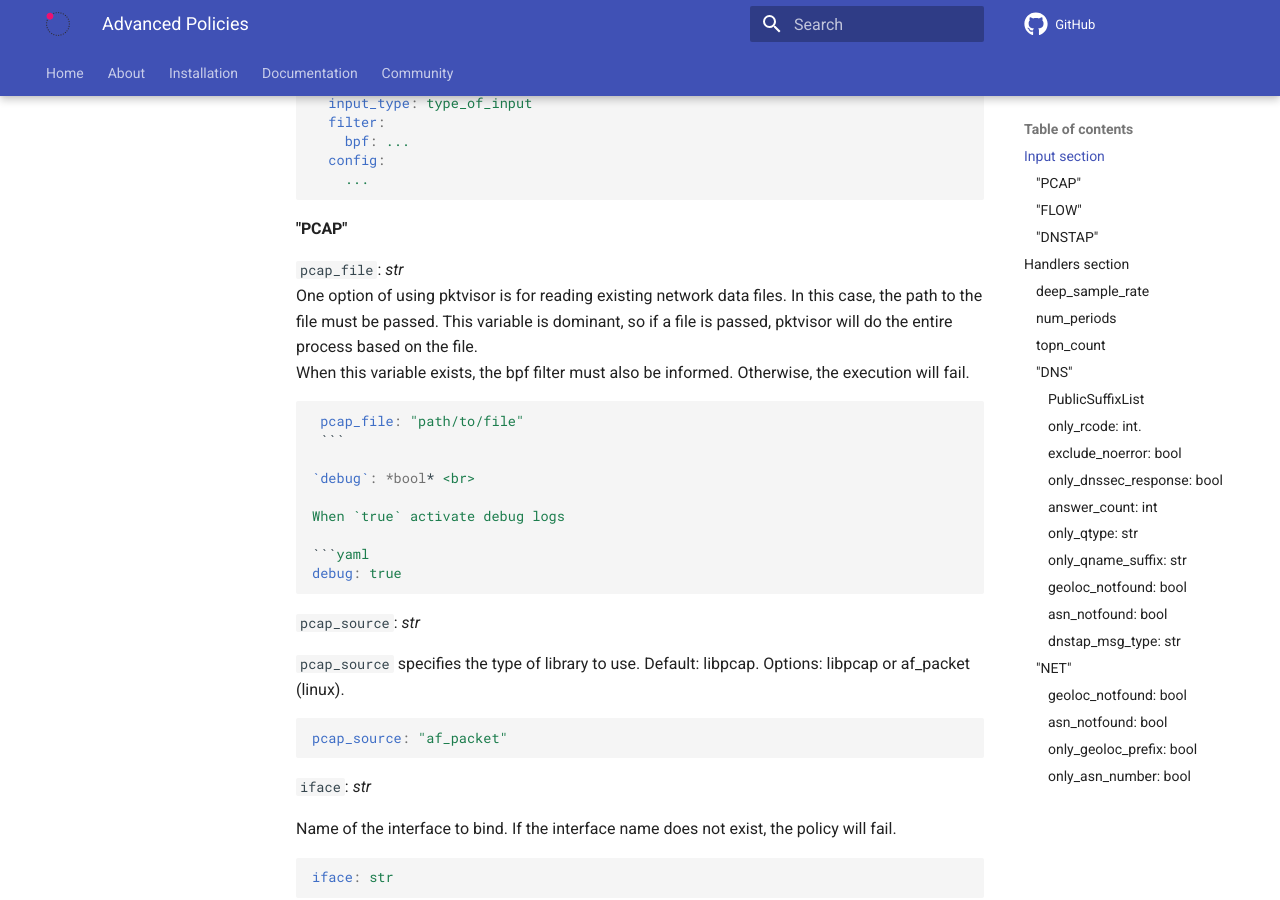
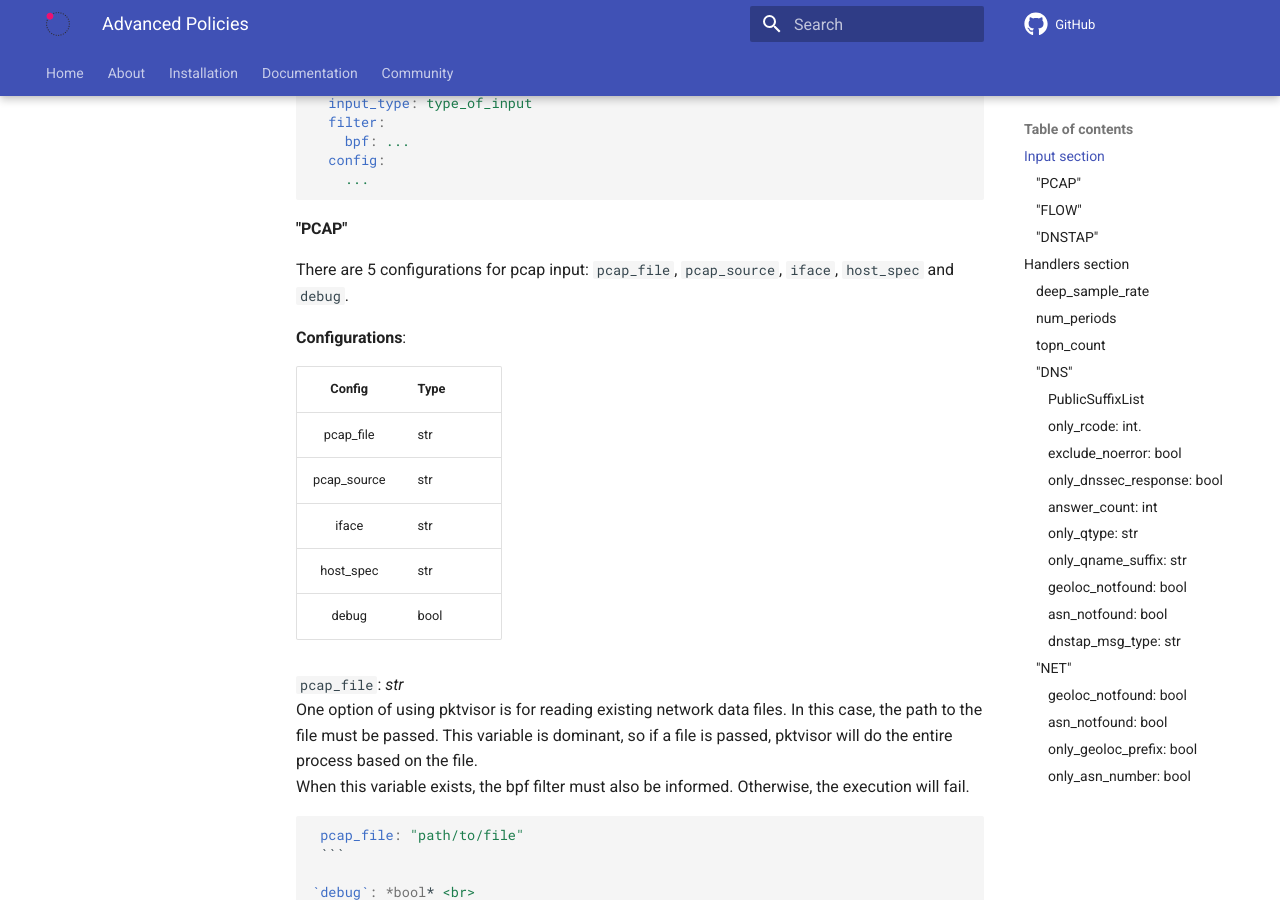
Before and after one commit to orb-community/orb-website, an MkDocs documentation site: the page built from docs/advanced_policies.md, in a window 1280 px wide and 900 px high, scrolled down 1683 px. Built offline with MkDocs 1.6.1 and Material for MkDocs 9.7.7, drawn with Linux system fonts in a browser that asks for light colours; comment, search, counter and statistics services are not loaded; some of the changed text lies outside the part shown.

Commit message:
input configs table

````diff
--- a/docs/advanced_policies.md
+++ b/docs/advanced_policies.md
@@ -74,6 +74,19 @@ input:
 ```
 
 #### "PCAP"
+
+There are 5 configurations for pcap input: `pcap_file`, `pcap_source`, `iface`, `host_spec` and `debug`.
+
+**Configurations**:
+
+|   Config    | Type |
+|:-----------:|:-----|
+|  pcap_file  | str  |
+| pcap_source | str  |
+|    iface    | str  |
+|  host_spec  | str  |
+|    debug    | bool |
+
 `pcap_file`: *str* <br>
 One option of using pktvisor is for reading existing network data files. In this case, the path to the file must be passed. This variable is dominant, so if a file is passed, pktvisor will do the entire process based on the file. <br>
 When this variable exists, the bpf filter must also be informed. Otherwise, the execution will fail.
@@ -147,7 +160,17 @@ bpf: "port 53"
 
 #### "FLOW"
 
-`pcap_file` and `port+bind` are mutually exclusive and one of them must exist.
+**Configurations**:
+
+There are 4 configs for flow inputs: `pcap_file`, `port`, `bind` and `flow_type`. `pcap_file` and `port+bind` are mutually exclusive and one of them must exist.
+
+|  Config   | Type |
+|:---------:|:-----|
+| pcap_file | str  |
+|   port    | int  |
+|   bind    | str  |
+| flow_type | str  |
+
 
 
 `pcap_file`: *str* <br>
@@ -191,7 +214,11 @@ flow_type: netflow
 #### "DNSTAP"
 The 3 existing DNSTAP configurations (`dnstap_file`, `socket` and `tcp`) are mutually exclusive, that is, only one can be used in each input and one of them must exist. They are arranged in order of priority. <br>
 
-
+|   Config    | Type |
+|:-----------:|:-----|
+| dnstap_file | str  |
+|   socket    | int  |
+|     tcp     | str  |
 
 `dnstap_file`: *str* <br>
 
````
